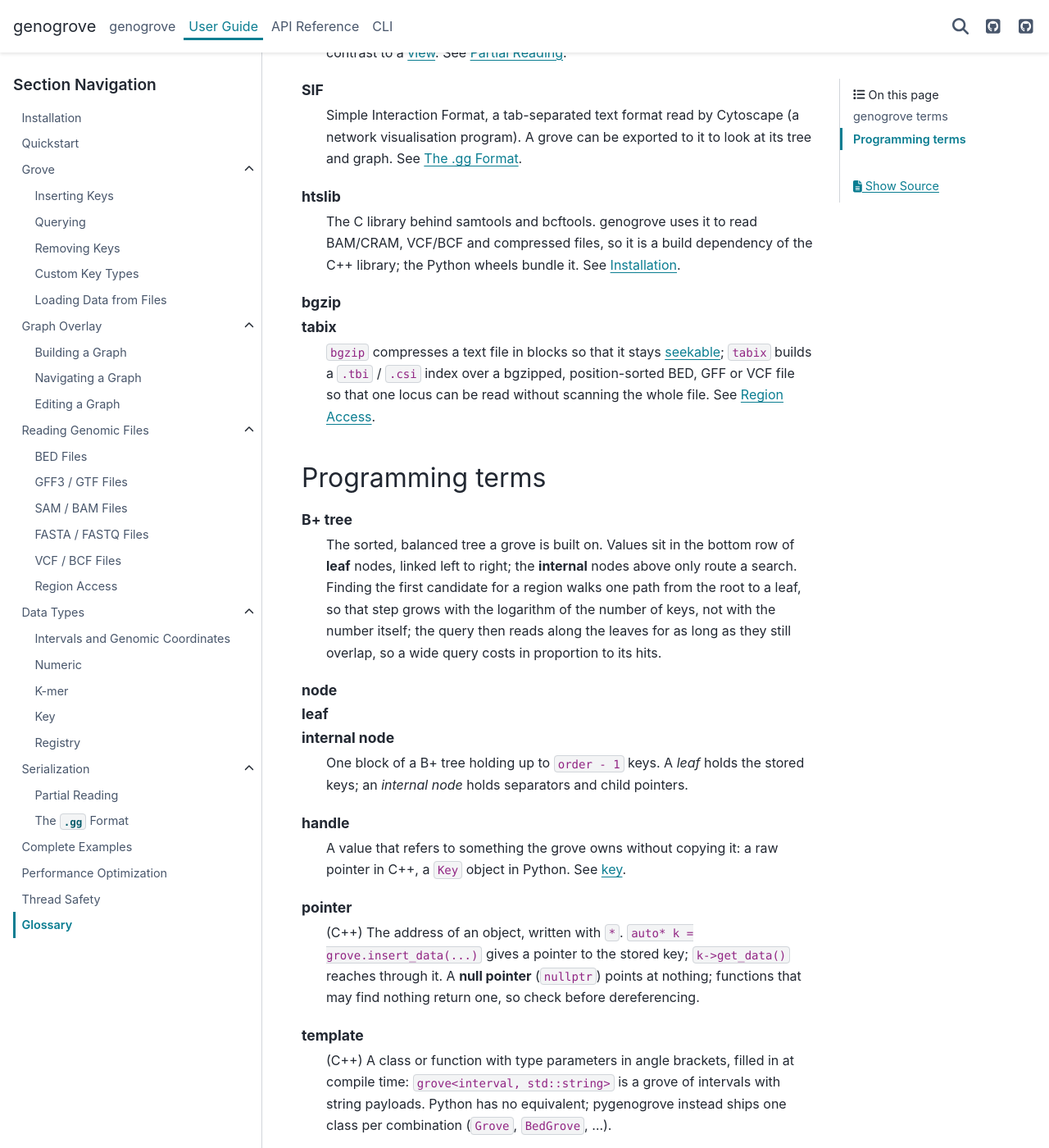
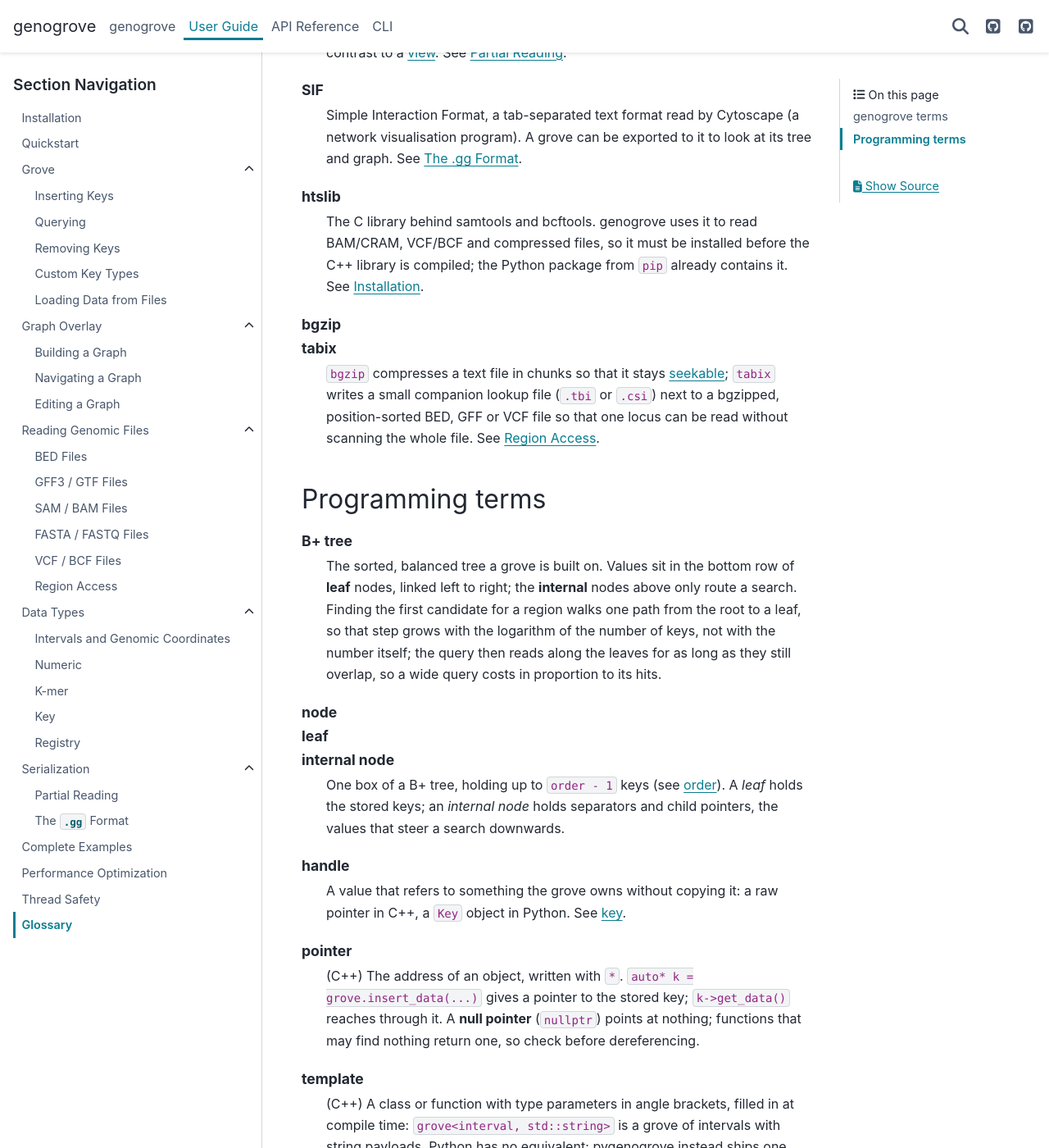
Before and after one commit to genogrove/docs, a Sphinx documentation site: the page built from source/guide/glossary.md, in a window 1280 px wide and 1400 px high, scrolled down 5290 px. Shown: the whole window at 82% size. Built offline with Sphinx 7.4.7 and the PyData theme 0.15.4, drawn with Linux system fonts in a browser that asks for light colours; some of the changed text lies outside the part shown.

Commit message:
glossary: correct the trivially-copyable entry and untangle block, node and index
- trivially copyable: a raw-pointer member passes the check (the default
  serializer gates on is_trivially_copyable and is_default_constructible)
  but would be saved as an address, so such types need custom methods;
  std::string and smart-pointer members are what disqualify a type;
  automatic serialization also needs a default constructor
- node no longer defines itself via 'block', so block keeps its single
  .gg meaning; tabix 'writes a companion lookup file' instead of a fourth
  sense of 'index'; bgzip compresses 'in chunks'
- term links: half-open from 0-based closed, edge metadata from parallel
  edge, order from node, payload from trivially copyable
- move-only shows the concrete compile error; htslib in plain words;
  O() sentence reordered to match the stacked terms with an O(1) example

````diff
--- a/source/guide/glossary.md
+++ b/source/guide/glossary.md
@@ -192,14 +192,15 @@
 
 htslib
   The C library behind samtools and bcftools. genogrove uses it to read BAM/CRAM, VCF/BCF and
-  compressed files, so it is a build dependency of the C++ library; the Python wheels bundle it.
-  See {doc}`installation`.
+  compressed files, so it must be installed before the C++ library is compiled; the Python package
+  from `pip` already contains it. See {doc}`installation`.
 
 bgzip
 tabix
-  `bgzip` compresses a text file in blocks so that it stays {term}`seekable`; `tabix` builds a
-  `.tbi` / `.csi` index over a bgzipped, position-sorted BED, GFF or VCF file so that one locus can
-  be read without scanning the whole file. See {doc}`io/region_access`.
+  `bgzip` compresses a text file in chunks so that it stays {term}`seekable`; `tabix` writes a
+  small companion lookup file (`.tbi` or `.csi`) next to a bgzipped, position-sorted BED, GFF or
+  VCF file so that one locus can be read without scanning the whole file. See
+  {doc}`io/region_access`.
 ```
 
 ## Programming terms
@@ -215,8 +216,9 @@
 node
 leaf
 internal node
-  One block of a B+ tree holding up to `order - 1` keys. A *leaf* holds the stored keys; an
-  *internal node* holds separators and child pointers.
+  One box of a B+ tree, holding up to `order - 1` keys (see {term}`order`). A *leaf* holds the
+  stored keys; an *internal node* holds separators and child pointers, the values that steer a
+  search downwards.
 
 handle
   A value that refers to something the grove owns without copying it: a raw pointer in C++, a
@@ -248,9 +250,11 @@
 
 trivially copyable
   (C++) A type that can be copied byte for byte: plain numbers, and structs made only of them.
-  Such payloads are serialized automatically; anything holding a `std::string` or a pointer is
-  not trivially copyable and needs `serialize` / `deserialize` methods or a
-  `serialization_traits` specialisation. See {doc}`serialization/index`.
+  Such {term}`payloads <payload>` are serialized automatically, provided the type also has a
+  default constructor. A `std::string` or smart-pointer member makes a type not trivially
+  copyable, so it needs `serialize` / `deserialize` methods or a `serialization_traits`
+  specialisation. A raw pointer member passes the check but would be saved as a meaningless
+  address, so such types need the custom methods too. See {doc}`serialization/index`.
 
 hash
   A number computed from a value such that equal values give equal numbers, which is what lets a
@@ -327,6 +331,7 @@
 O(1)
 O(log n)
 O(n)
-  Shorthand for how running time grows with the input size *n*. O(log n) barely grows (a tree
-  search); O(n) grows in proportion (a scan of everything); O(1) does not grow at all.
+  Shorthand for how running time grows with the input size *n*. O(1) does not grow at all (a
+  registry ID lookup); O(log n) barely grows (a tree search); O(n) grows in proportion (a scan of
+  everything).
 ```
````
Also changed, not shown: other parts of source/guide/glossary.md (+6 -6 lines).
